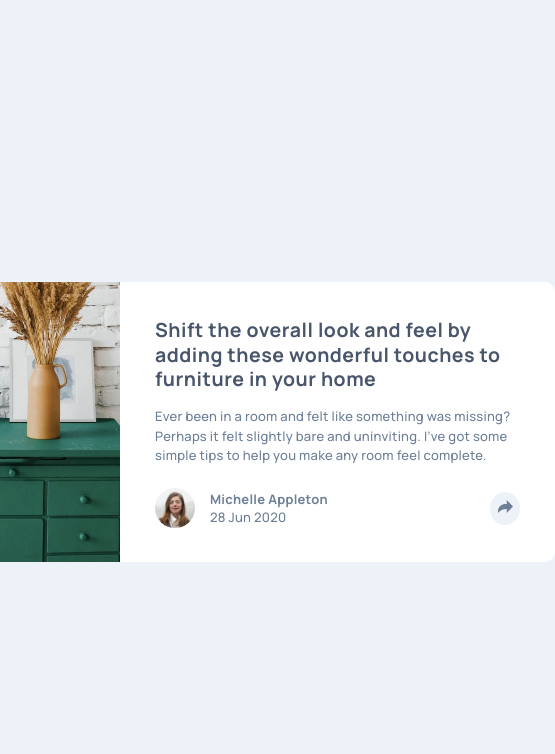
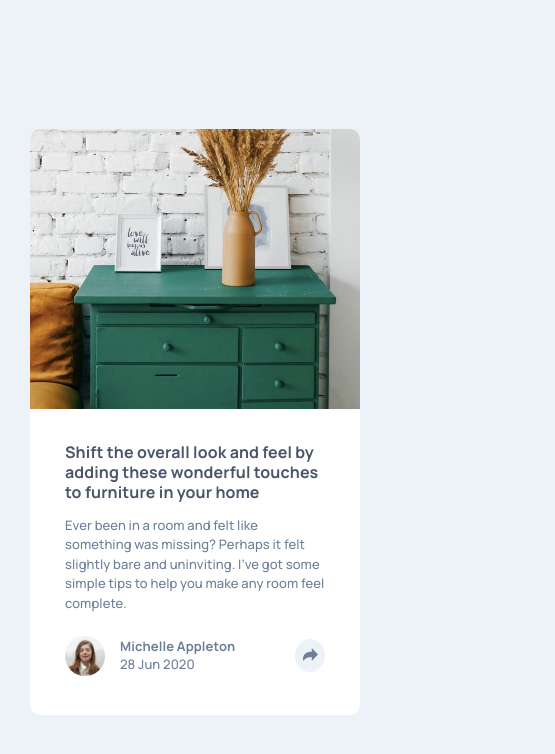
Before and after one commit to annagracka/article-preview-component, a website: page index.html in a window 390 px wide. Shown: the whole page, 555 px wide, since content can reach past the window. Drawn offline with Linux system fonts and the light colour scheme.

Commit message:
style: finish mobile layout. TODO: active state of share button for desktop and mobile

```diff
--- a/src/scss/fonts.scss
+++ b/src/scss/fonts.scss
@@ -1,4 +1,5 @@
 @import 'colors';
+@import 'media_queries';
 @import url('https://fonts.googleapis.com/css2?family=Manrope:wght@500;700&display=swap');
 
 h1 {
@@ -6,6 +7,11 @@ h1 {
     font-weight: 700;
     letter-spacing: 0.5px;
     line-height: 1.25;
+
+    @include tablet {
+        font-size: 16px;
+        letter-spacing: 0.1px;
+    }
 }
 
 p {
@@ -13,4 +19,8 @@ p {
     font-weight: 500;
     line-height: 1.5;
     letter-spacing: 0.25px;
+
+    @include tablet {
+        letter-spacing: 0.1px;
+    }
 }
--- a/src/scss/media_queries.scss
+++ b/src/scss/media_queries.scss
@@ -1,5 +1,5 @@
-@mixin desktop {
-    @media screen and (min-width: 1440px) {
+@mixin tablet {
+    @media screen and (max-width: 768px) {
         @content;
     }
 }
--- a/src/scss/styles.scss
+++ b/src/scss/styles.scss
@@ -18,14 +18,25 @@ body {
     transform: translate(50%, -50%);
     display: flex;
     width: 720px;
-    height: 280px;
+    height: auto;
     background-color: #FFFFFF;
     border-radius: 10px;
     overflow: hidden;
 
+    @include tablet {
+        flex-wrap: wrap;
+        height: auto;
+        max-width: 330px;
+    }
+
     &__photo {
         width: 285px;
         height: 280px;
+
+        @include tablet {
+            max-height: 400px;
+            width: 100%;
+        }
     }
 
     &__text {
@@ -39,10 +50,6 @@ body {
         align-items: center;
         justify-content: space-between;
         width: 100%;
-    }
-
-    &__share-button {
-
     }
 }
 
@@ -69,8 +76,6 @@ body {
     }
 }
 
-
-
 .photo {
     width: inherit;
     height: inherit;
```
Also changed, not shown: src/scss/fonts.css, src/scss/styles.css.
